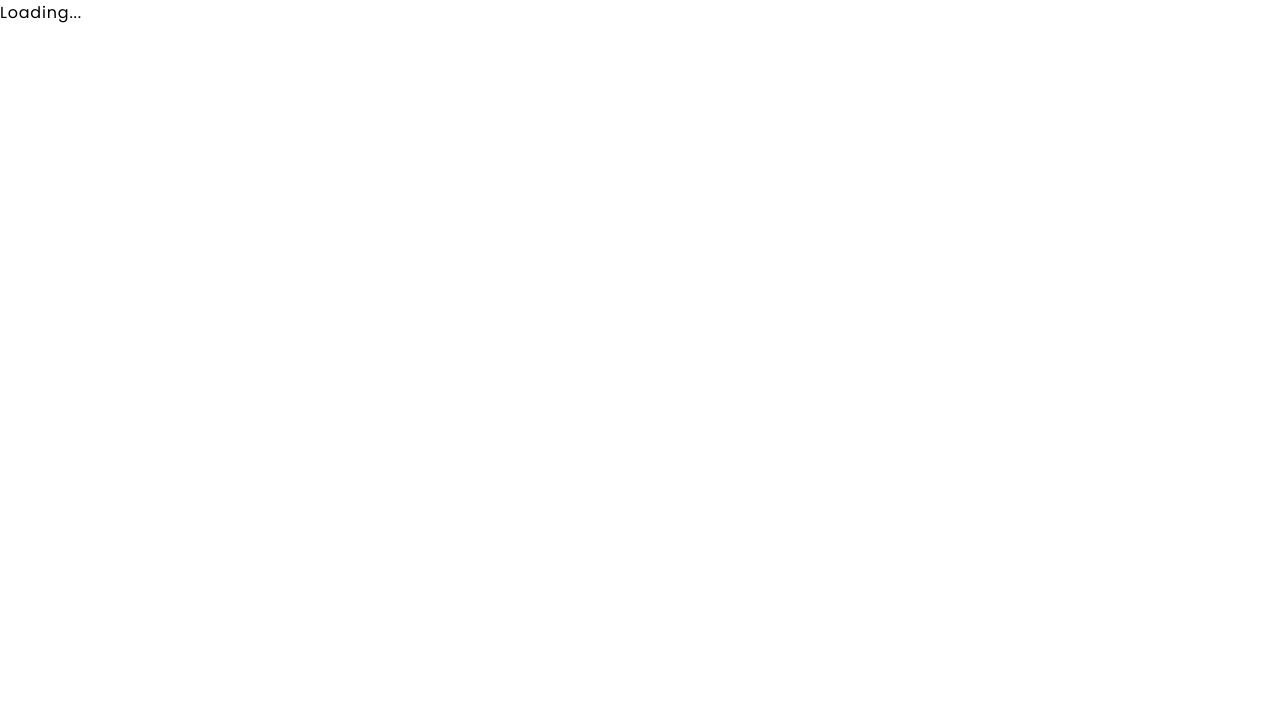
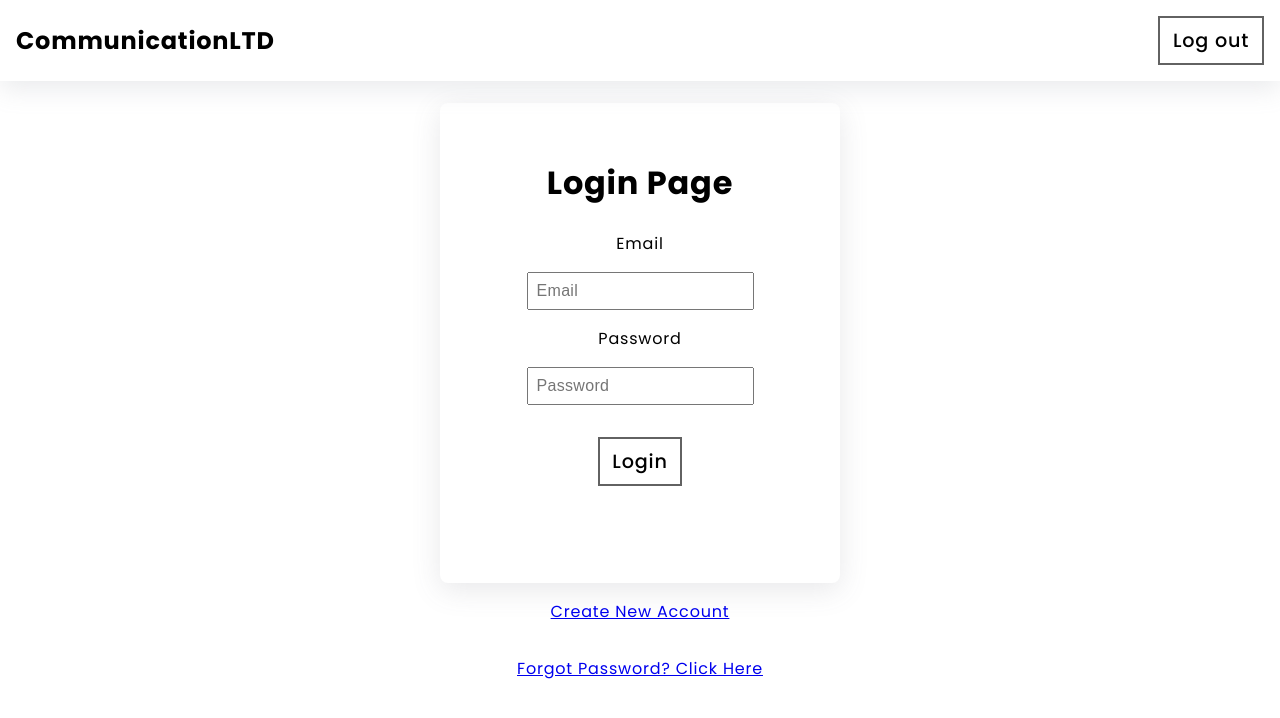
Before and after one commit to yarinmzrc/communication_ltd_client, a React (Create React App) app: page / in a window 1280 px wide. Shown: the top 718 px of the page. Built offline with nearby package versions, Linux system fonts and the light colour scheme.

Commit message:
push code

```diff
--- a/src/App.js
+++ b/src/App.js
@@ -9,10 +9,12 @@ const App = () => {
   const loading = useSelector(state => state.loading);
 
   useEffect(()=> {
+    dispatch({type: "SET_LOADING"});
     const token = localStorage.getItem("token");
     if(token) {
       getUser(token);
-
+    } else {
+      dispatch({type: "STOP_LOADING"});
     }
   },[])
 
--- a/src/components/Container/Container.js
+++ b/src/components/Container/Container.js
@@ -29,7 +29,15 @@ export const Container = ({name, email, password, handleChange, userDetails}) =>
                 const res = await axios.post("http://localhost:3001/create-user", {
                     userDetails
                 })
-                if(res) {
+                if(res === "You Riched the top of the attempts") {
+                    SetTextToSend("You Riched the top of the attempts");
+                    setIsOpen(true);
+                }
+                else if(res === "Password is Not Valid") {
+                    SetTextToSend("Password is Not Valid");
+                    setIsOpen(true);
+                }
+                else if(res) {
                     console.log(res);
                     const {email,customers} = res.data;
                     const customersRes = JSON.parse(customers);
```
